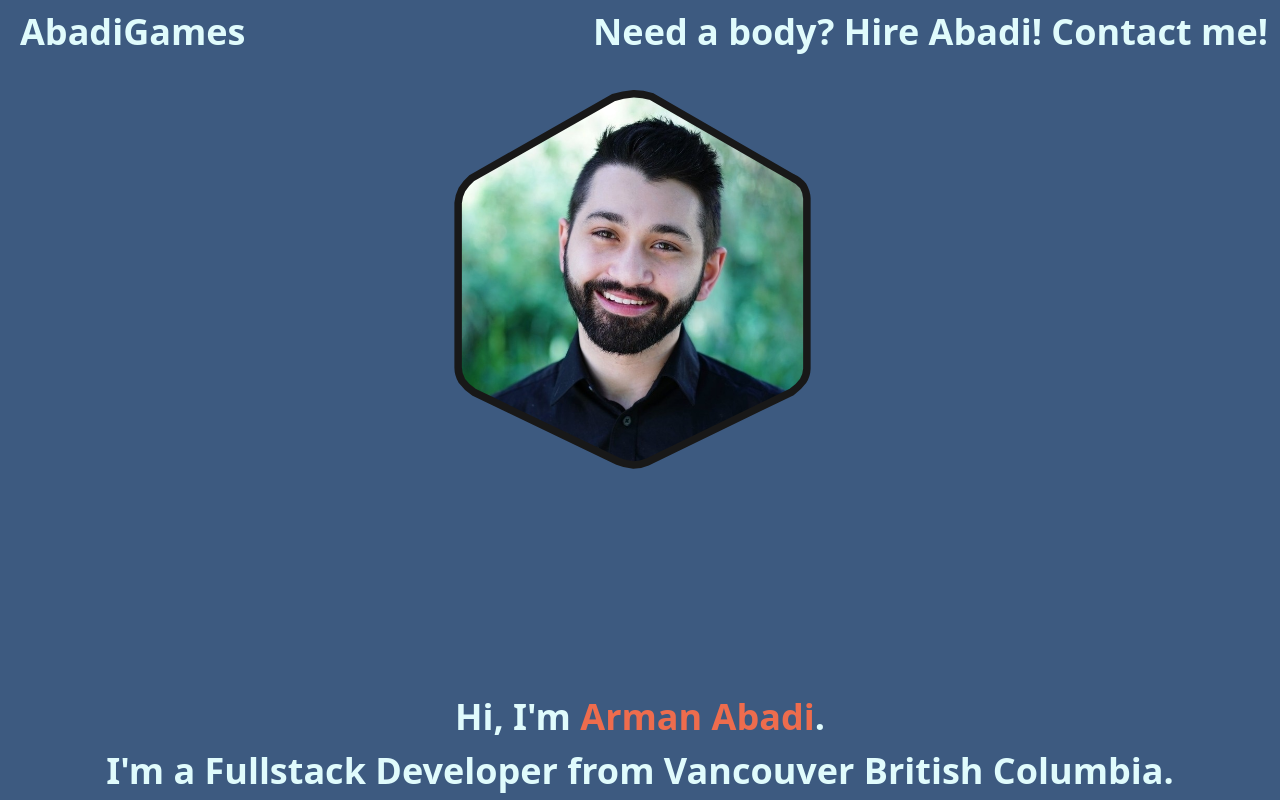
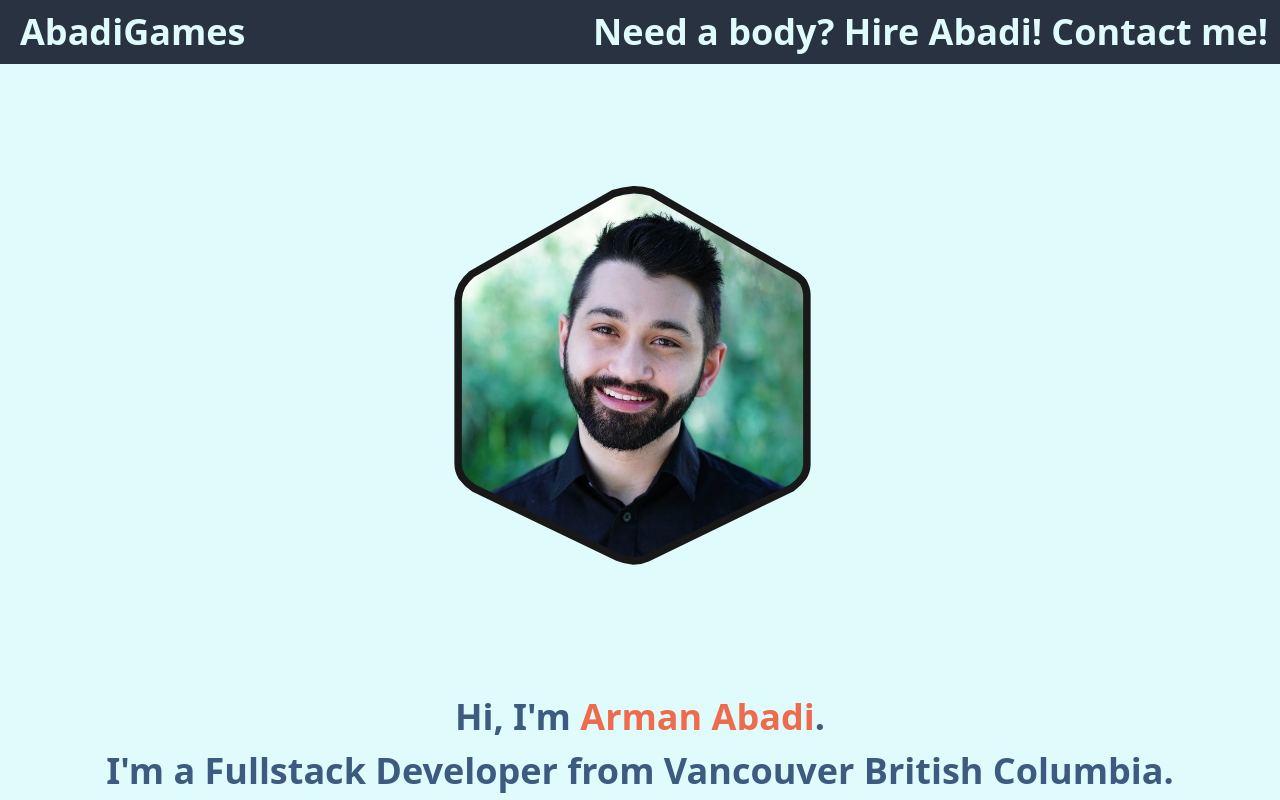
Before and after one commit to ArmanAbadi/AbadiGamesWebsite, a Next.js app: page / in a window 1280 px wide. Shown: the top 800 px of the page. Built offline with nearby package versions, Linux system fonts and the light colour scheme.

Commit message:
Light blue center

```diff
--- a/app/globals.css
+++ b/app/globals.css
@@ -25,6 +25,9 @@
 }
 .Orangey{
 	color: #ee6c4d;
+}
+.DarkBlue{
+	color: #3d5a80;
 }
 
 body {
@@ -271,7 +274,7 @@ body {
 }
 
 .drop{
-	background-color: white;
+	background-color: DarkBlue;
 	width: calc(100vw*0.0005);
 	height: calc(100vh*0.1);
 	position: absolute;
@@ -310,7 +313,7 @@ body {
 	left: calc(50% - 100vw *0.1/2);
 
 	border-radius: 50%;
-	border: solid white 1px;
+	border: solid DarkBlue 1px;
 	animation-name: spread;
 	animation-duration: var(--duration);
 	animation-delay: var(--delay);
--- a/app/page.tsx
+++ b/app/page.tsx
@@ -19,10 +19,10 @@ const LinkedInLogo = "LinkedInLogo.png"
 
 export default function Home() {
   return (
-  <div className="flex flex-col h-screen justify-between">
+  <div className="flex flex-col h-screen justify-between brightColor">
 
     <main className="flex flex-col h-screen justify-between">
-<div className="navbar p-3 font-extraboldTop">
+<div className="navbar p-3 font-extraboldTop darkColor">
   <Link href={""} className="px-2">AbadiGames</Link>
   <div className="flex flex-1 justify-end"><a href="mailto:armanabadi.aa@gmail.com?Subject=AbadiGames Enquiry">
   <div>Need a body? Hire Abadi! Contact me!
@@ -31,7 +31,7 @@ export default function Home() {
   </div>
 </div>
 
-<div className="container" onClick={() => DisplayDivNone()}>
+<div className="container py-24" onClick={() => DisplayDivNone()}>
             <svg viewBox="-10 0 120 120"><g className='hoverTarget'>
                 <defs>
                     <mask id="mask">
@@ -53,7 +53,7 @@ export default function Home() {
 
 <div className="p-3 py-32 w-full font-extraboldTop">
       <div className="flex w-full justify-center">
-        <h1 className="text-center">
+        <h1 className="text-center DarkBlue">
           {"Hi, I'm"}
           <span className="Orangey"> Arman Abadi</span>.
            <br></br> {"I'm a Fullstack Developer from Vancouver British Columbia."}
```
